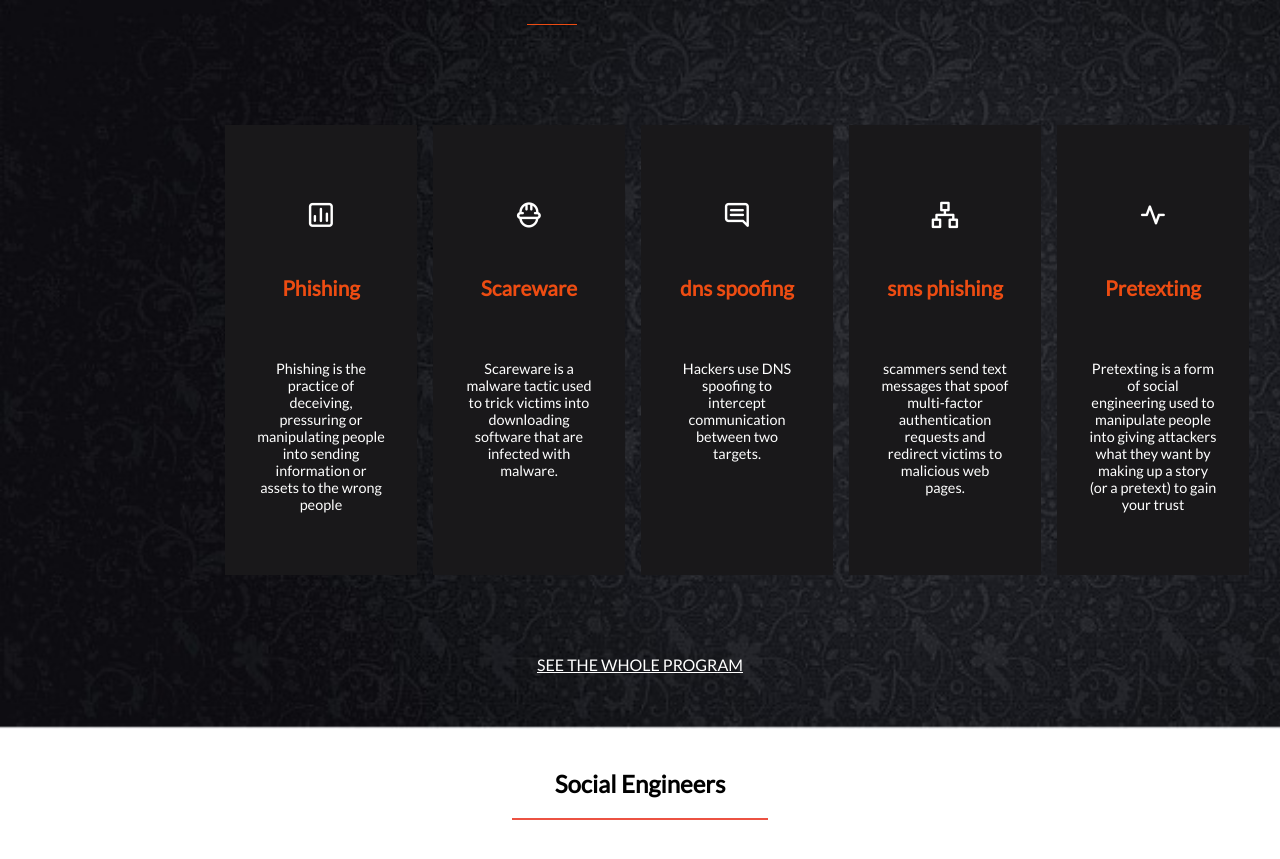
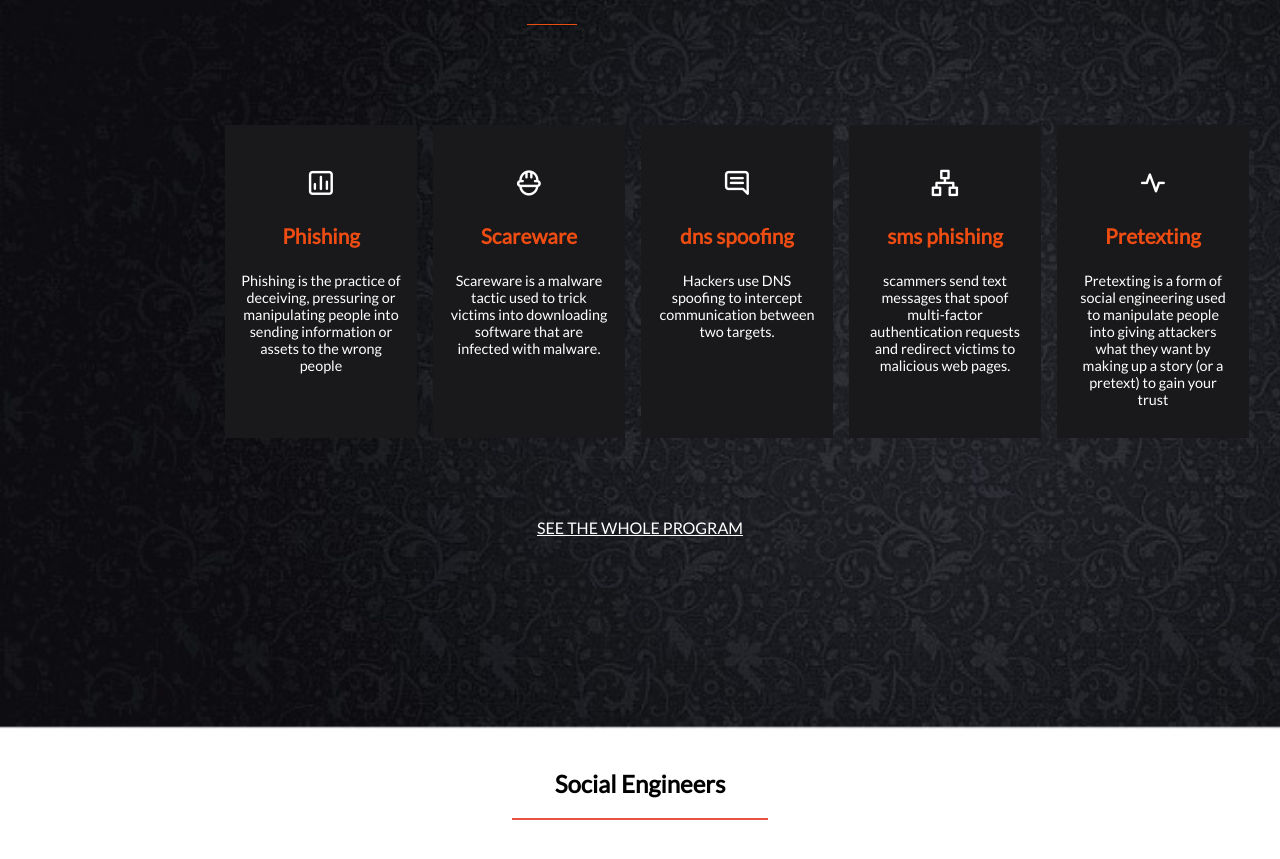
Before and after one commit to yaredtekle022/social-engineering, a website: page index.html in a window 1280 px wide. Shown: the part 848-1707 px from the top of the page. Drawn offline with nearby package versions, Linux system fonts and the light colour scheme.

Commit message:
adjust margin for cards

```diff
--- a/style.css
+++ b/style.css
@@ -591,7 +591,7 @@ footer > h5 {
 
   .card {
     background-color: #19181a;
-    padding: 3rem 2rem;
+    padding: 1rem 1rem;
     text-align: center;
     display: flex;
     flex-direction: column;
@@ -601,12 +601,16 @@ footer > h5 {
   .card span .uil {
     font-size: 1.8rem;
     color: #fff;
+    margin-bottom: 0px;
+    margin-top: 10px;
   }
 
   .card h3 {
     color: rgb(237, 76, 18);
     font-size: 1.3rem;
     font-family: "Lato", sans-serif;
+    margin-bottom: 0px;
+    margin-top: 0px;
   }
 
   .card p {
@@ -614,6 +618,7 @@ footer > h5 {
     font-family: "Lato", sans-serif;
     font-weight: 500;
     font-size: 0.9rem;
+    margin-top: 0px;
   }
 
   .see-program a {
```
